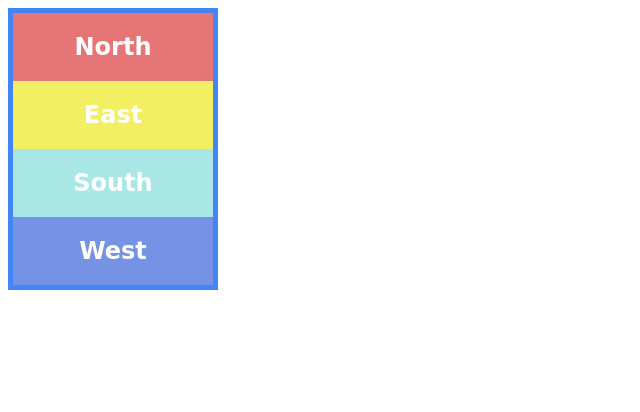
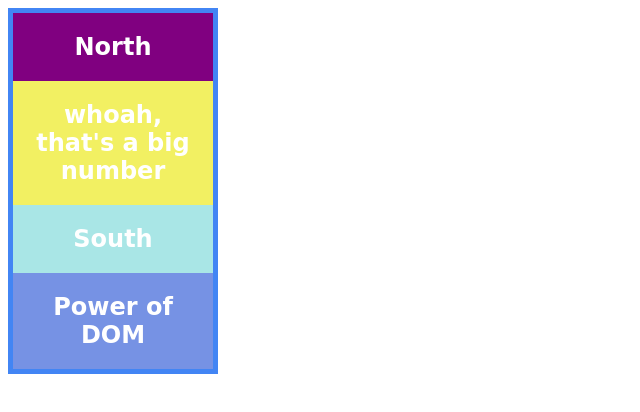
Before and after one commit to MadModd/Intro-to-jQuery-2, a plain HTML site: page index.html in a window 1280 px wide. Shown: the whole page, without its empty margins (0-640 px from the left). Drawn offline with nearby package versions, Linux system fonts and the light colour scheme.

Commit message:
solution

```diff
--- a/index.html
+++ b/index.html
@@ -1,20 +1,23 @@
 <!DOCTYPE html>
 <html lang="en">
+
 <head>
     <meta charset="UTF-8">
     <meta name="viewport" content="width=device-width, initial-scale=1.0">
     <title>Intro to jQuery 2</title>
     <link rel="stylesheet" href="styles.css">
 </head>
+
 <body>
     <main>
-        <p class="north box1">North</p>
-        <p class="east box2">East</p>
-        <p class="south box3">South</p>
-        <p class="west box4">West</p>
-      </main>
+        <p class="north">North</p>
+        <p class="east">East</p>
+        <p class="south">South</p>
+        <p class="west">West</p>
+    </main>
 
     <script src="https://ajax.googleapis.com/ajax/libs/jquery/3.4.1/jquery.min.js"></script>
     <script src="scripts.js"></script>
 </body>
+
 </html>
--- a/scripts.js
+++ b/scripts.js
@@ -1,11 +1,17 @@
 let color = "purple";
-let number = "10";
-let word = "cool",
-if (color.equals("purple")) {
-    $('.box1').css('background', 'purple');
+let number = "11000";
+let word = "coool";
+
+if (color === ("purple")) {
+    $('.north').css('background', 'purple');
 };
 if (number > 100) {
-    $('.box2').text("whoah, that's a big number"),
-    } else {
-    $('.box2').text("just a regular number, please");
+    $('.east').text("whoah, that's a big number");
+} else {
+    $('.east').text("just a regular number, please.");
 };
+if (word === ("cool")) {
+    $('.south').text("Power of DOM");
+} else {
+    $('.west').text("Power of DOM");
+};
```
